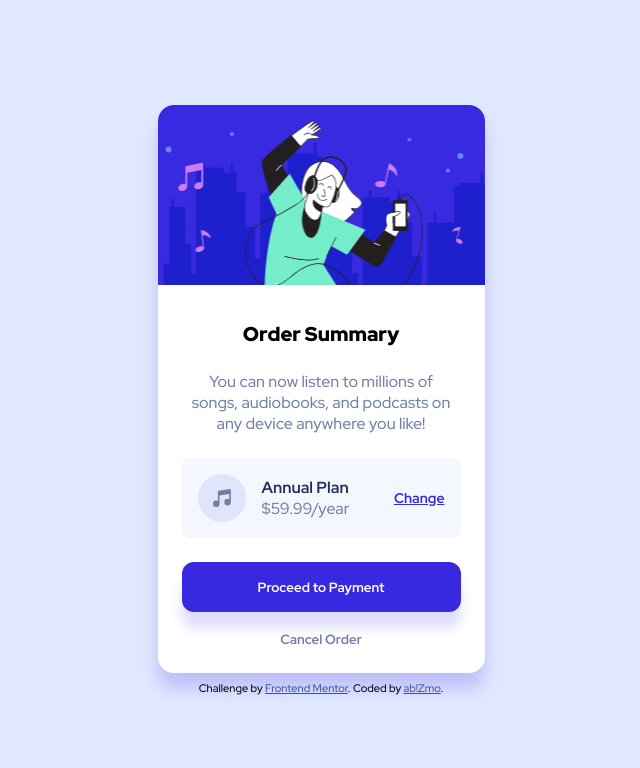
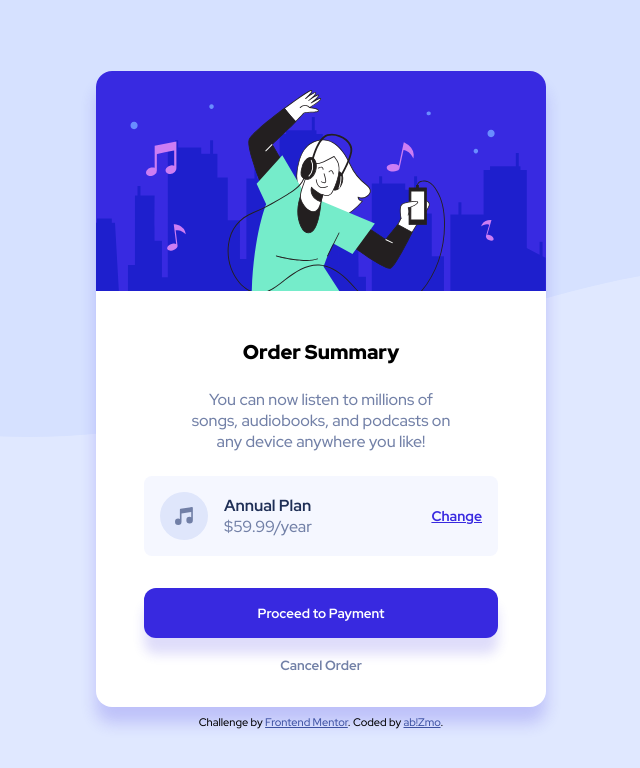
Before and after one commit to abizmo/order-summary-component, a React (Create React App) app: page / in a window 1280 px wide. Shown: the top 768 px of the page, without its empty margins (319-959 px from the left). Built offline with nearby package versions, Linux system fonts and the light colour scheme.

Commit message:
feat(mediaqueries): add mediaqueries and hover states

```diff
--- a/src/App.jsx
+++ b/src/App.jsx
@@ -1,18 +1,9 @@
 import React from 'react';
 import OrderSummary from './components/OrderSummary';
-
-const style = {
-  alignItems: 'center',
-  backgroundColor: 'hsl(225, 100%, 94%)',
-  display: 'flex',
-  flexDirection: 'column',
-  height: '100%',
-  justifyContent: 'center',
-  padding: '0 24px',
-};
+import { Container } from './styles';
 
 const App = () => (
-  <div style={style}>
+  <Container>
     <OrderSummary />
     <div className="attribution">
       Challenge by
@@ -24,7 +15,7 @@ const App = () => (
       <a href="https://www.abizmo.dev">ab!Zmo</a>
       .
     </div>
-  </div>
+  </Container>
 );
 
 export default App;
--- a/src/components/ui/Card/styles/index.js
+++ b/src/components/ui/Card/styles/index.js
@@ -1,11 +1,15 @@
 import styled from 'styled-components';
 
 export const Actions = styled.div`
-align-items: center;
+  align-items: center;
   display: flex;
   flex-direction: column;
   margin: 24px 0;
   width: 100%;
+
+  @media (min-width: 500px) {
+    margin: 32px 0;
+  }
 `;
 
 export const BGImage = styled.div`
@@ -14,8 +18,12 @@ export const BGImage = styled.div`
   background-repeat: no-repeat;
   background-size: cover;
   border-radius: 16px 16px 0 0;
-  height: 180px;
+  height: 160px;
   width: 100%;
+
+  @media (min-width: 500px) {
+    height: 220px;
+  }
 `;
 
 export const Body = styled.div`
@@ -23,6 +31,10 @@ export const Body = styled.div`
   display: flex;
   flex-direction: column;
   padding: 0 24px;
+
+  @media (min-width: 500px) {
+    padding: 0 48px;
+  }
 `;
 
 export const Cancel = styled.button`
@@ -64,6 +76,10 @@ export const Container = styled.div`
   margin-bottom: 8px;
   max-width: 327px;
   width: 100%;
+
+  @media (min-width: 500px) {
+    max-width: 450px;
+  }
 `;
 
 export const Description = styled.p`
@@ -79,4 +95,8 @@ export const Title = styled.p`
   font-weight: 900;
   margin-bottom: 24px;
   margin-top: 36px;
+
+  @media (min-width: 500px) {
+    margin-top: 48px;
+  }
 `;
--- a/src/components/ui/Feature/styles/index.js
+++ b/src/components/ui/Feature/styles/index.js
@@ -10,16 +10,26 @@ export const Container = styled.div`
   justify-content: space-between;
   padding: 16px;
   width: 100%;
+
+  @media (max-width: 320px) {
+    padding: 8px;
+  }
 `;
 
 export const Icon = styled.img`
   height: 48px;
-  margin-right: 16px;
   width: 48px;
 `;
 
 export const Info = styled.div`
   flex: 1;
+  margin-left: 16px;
+
+  @media (max-width: 320px) {
+    flex: initial;
+    font-size: .9rem;
+    margin-left: 0;
+  }
 `;
 
 export const Title = styled.p`
--- /dev/null
+++ b/src/styles.js
@@ -0,0 +1,18 @@
+import styled from 'styled-components';
+
+// eslint-disable-next-line import/prefer-default-export
+export const Container = styled.div`
+  align-items: center;
+  background-color: hsl(225, 100%, 94%);
+  background-image: url('/images/pattern-background-mobile.svg');
+  background-repeat: no-repeat;
+  display: flex;
+  flex-direction: column;
+  height: 100%;
+  justify-content: center;
+  padding: 0 24px;
+
+  @media (min-width: 376px) {
+    background-image: url('/images/pattern-background-desktop.svg');
+  }
+`;
```
Also changed, not shown: src/App.css (added, +11 -0 lines).
